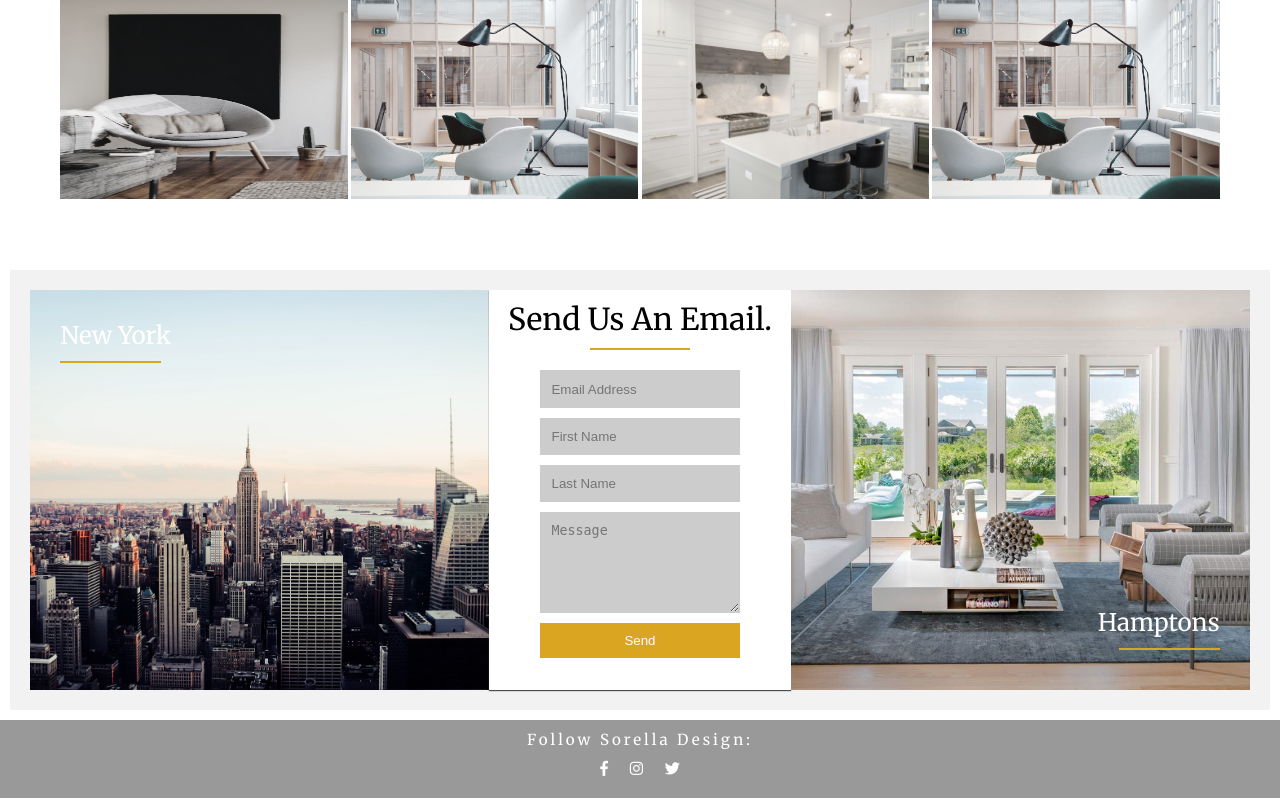
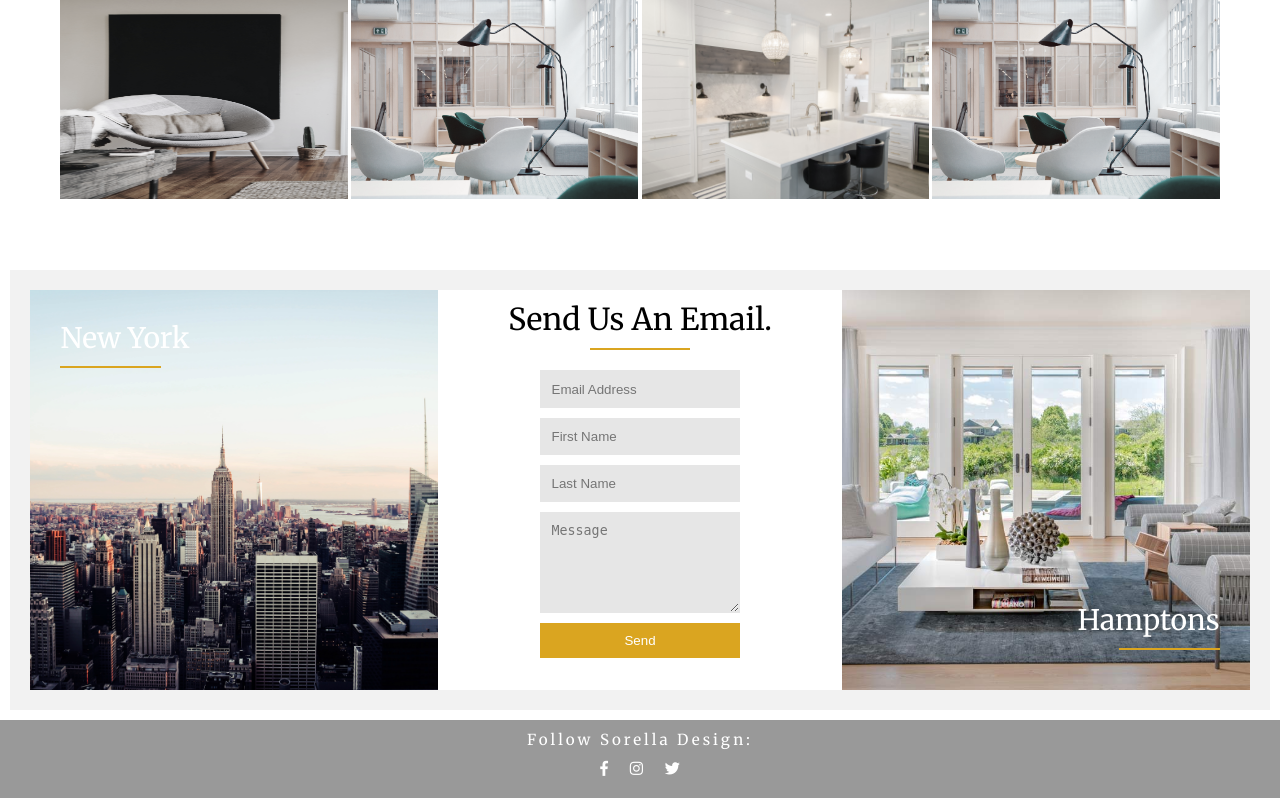
Before and after one commit to AlexShiresRoth/sorella-design, a Node server app: page / in a window 1280 px wide. Shown: the part 1541-2339 px from the top of the page. Run offline with Node 20, Linux system fonts and the light colour scheme.

Commit message:
resize contact form

```diff
--- a/public/stylesheets/style.css
+++ b/public/stylesheets/style.css
@@ -1,5 +1,5 @@
 .location__left h3, .location__right h3 {
-  font-size: 2.4rem;
+  font-size: 2.8rem;
   color: #fff; }
 
 html,
@@ -163,9 +163,8 @@ footer {
   align-items: center;
   padding: 1rem;
   min-height: 50vh;
-  min-width: 30rem;
-  background: #fff;
-  box-shadow: 0 1px 1px #4d4d4d; }
+  min-width: 40rem;
+  background: #fff; }
 
 h3 {
   font-family: 'Merriweather';
@@ -198,7 +197,7 @@ section {
 input, .message {
   padding: 1rem;
   border: 1px solid transparent;
-  background: #cccccc; }
+  background: #e6e6e6; }
   input:focus, .message:focus {
     outline: none; }
 
--- a/sass/base/_extensions.scss
+++ b/sass/base/_extensions.scss
@@ -1,4 +1,4 @@
 %location-text{
-    font-size: 2.4rem;
+    font-size: 2.8rem;
     color: $main-white-color;
 }
--- a/sass/layout/_contact.scss
+++ b/sass/layout/_contact.scss
@@ -69,7 +69,6 @@
     align-items:center;
     padding:1rem;
     min-height:50vh;
-    min-width:30rem;
+    min-width:40rem;
     background:$main-white-color;
-    box-shadow: 0 1px 1px darken($main-white-color, 70%);
 }
--- a/sass/reusable/_utilities.scss
+++ b/sass/reusable/_utilities.scss
@@ -36,7 +36,7 @@ section{
 input,.message{
     padding: 1rem;
     border:1px solid transparent;
-    background: darken($main-white-color,20%);
+    background: darken($main-white-color,10%);
     &:focus{
         outline:none;
     }
```
